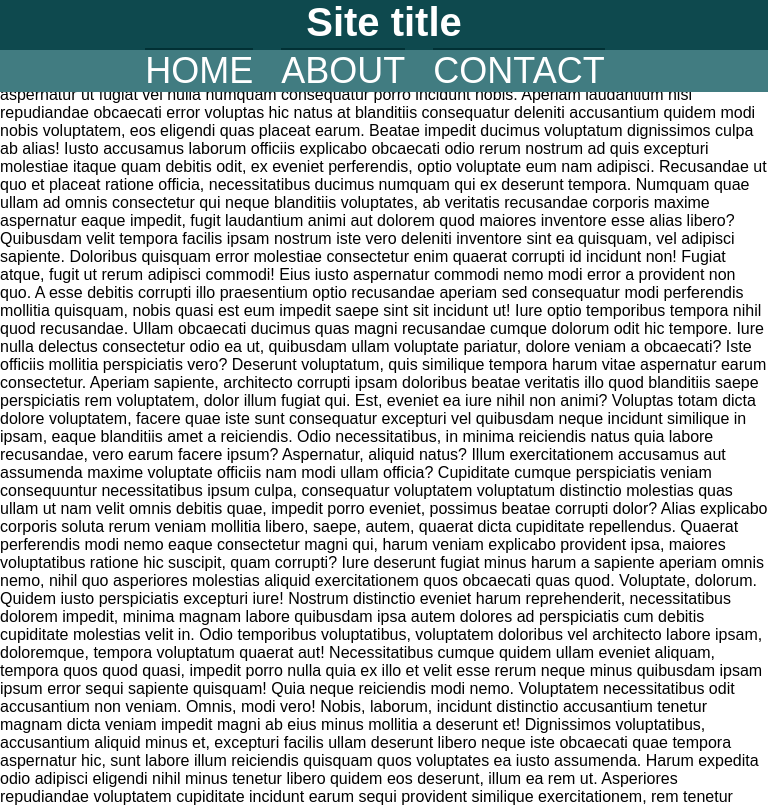
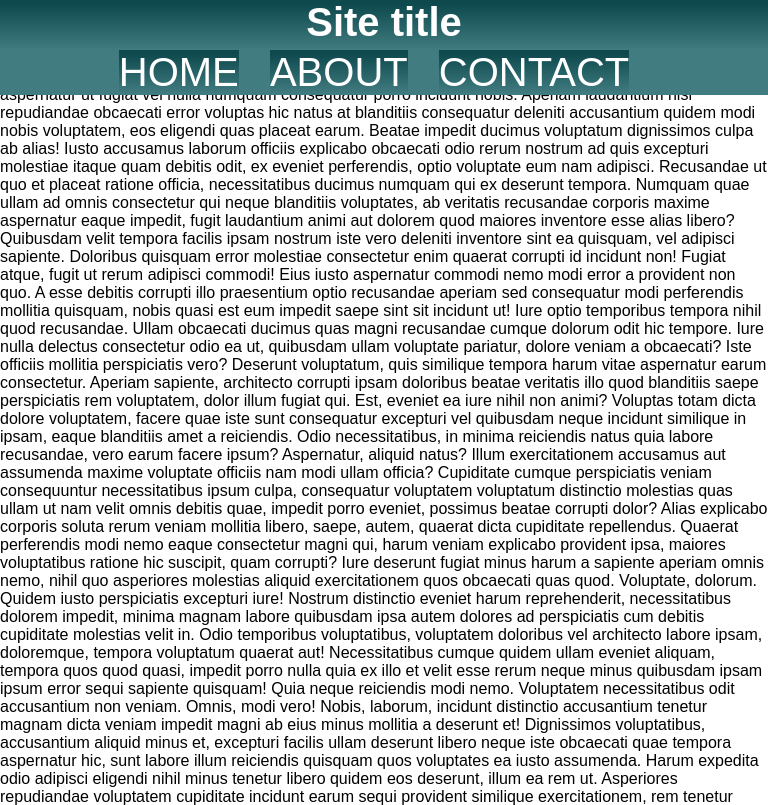
Before and after one commit to roshpyn/roshpyn.github.io, a plain HTML site: page index.html in a window 768 px wide. Shown: the top 805 px of the page. Drawn offline with Linux system fonts and the light colour scheme.

Commit message:
Init push

```diff
--- a/index.html
+++ b/index.html
@@ -2,7 +2,7 @@
 <head lang="en">
     <meta charset="UTF-8">
     <meta name="viewport" content="width=device-width, initial-scale=1.0">
-    <title>Document</title>
+    <title>Responsive navigation</title>
     <link rel="stylesheet" href="./style.css">
     <script src="./navigation.js"></script>
 <head>
@@ -12,9 +12,9 @@
             <div id="title-bar" >
                 <h1 >Site title</h1>
                 <ul id="menu-list">
-                    <li class="menu-list"><a class="menu-links" href="#">HOME</a></li>
-                    <li class="menu-list"><a class="menu-links" href="#">ABOUT</a></li>
-                    <li class="menu-list"><a class="menu-links" href="#">CONTACT</a></li>
+                    <li><a class="menu-links" href="#">HOME</a></li>
+                    <li><a class="menu-links" href="#">ABOUT</a></li>
+                    <li><a class="menu-links" href="#">CONTACT</a></li>
                 </ul>
                 <section id="menu">
                     <input type="checkbox" id="menu-checkbox" onchange="showOrHideDdmenu()"/>
--- a/style.css
+++ b/style.css
@@ -5,6 +5,7 @@
   margin: 0;
   padding: 0;
 
+  /* font-family: 'Gill Sans', 'Gill Sans MT', Calibri, 'Trebuchet MS', sans-serif */
   font-family: Arial, Helvetica, sans-serif
 }
 :root {
@@ -34,11 +35,10 @@ h1 {
 }
 
 #title-bar{
-  background-color: var(--nav-bg-color);
+  background-image: linear-gradient(var(--nav-bg-color) 8%,var(--nav-list-color));
   color: var(--nav-color);
   height: var(--nav-bar-height);
 }
-
 .menu-links {
   color: inherit;
   text-decoration: inherit;
@@ -67,10 +67,6 @@ h1 {
   #menu-checkbox:checked ~ #menu-icon {
     background-color: var(--nav-list-color);
   }
-
-  .menu-list{
-    border-top: 2px solid var(--nav-border-color);
-  }
   ul#menu-list  {
     background-color: var(--nav-list-color);
     color: var(--nav-color);
@@ -83,6 +79,9 @@ h1 {
     top: var(--nav-bar-height);
     left: 0;
     display: none;
+  }
+  ul#menu-list li {
+    background-image: linear-gradient(var(--nav-bg-color) 8%,var(--nav-list-color));
   }
   main {
     width: 100%;
@@ -99,7 +98,7 @@ h1 {
   ul#menu-list {
 
     color: var(--nav-color);
-    font-size: 0.9em;
+    font-size: 1em;
     display: inline;
     float: right;
     margin-right: 0.8em;
@@ -109,7 +108,6 @@ h1 {
     margin-right: 0.5em
   }
   ul#menu-list li:hover {
-    background-color: var(--nav-list-color);
-    border-radius: 8px;
+    border-bottom: 2px solid white;
   }
 }
```
Also changed, not shown: 1 other file.
